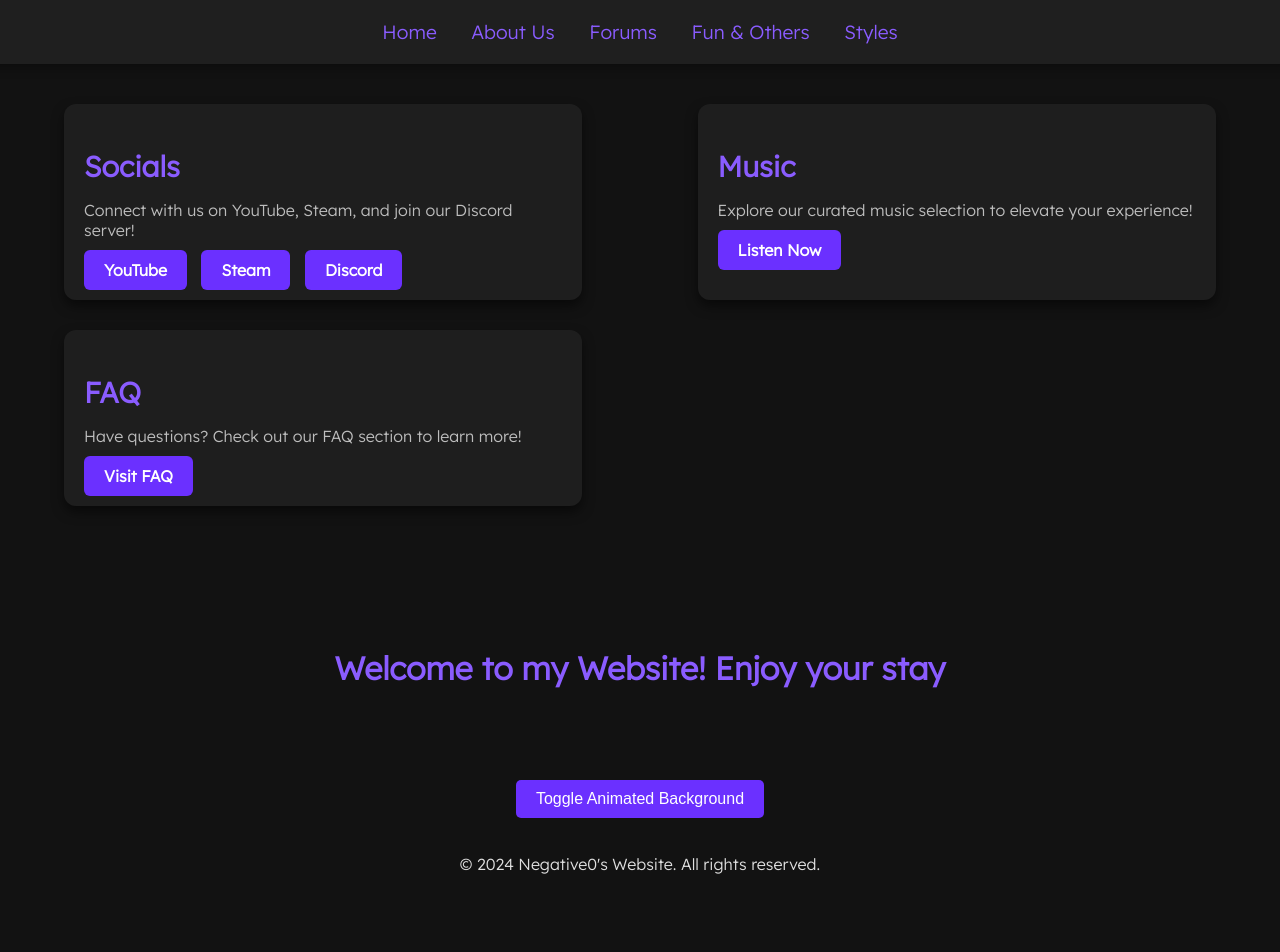
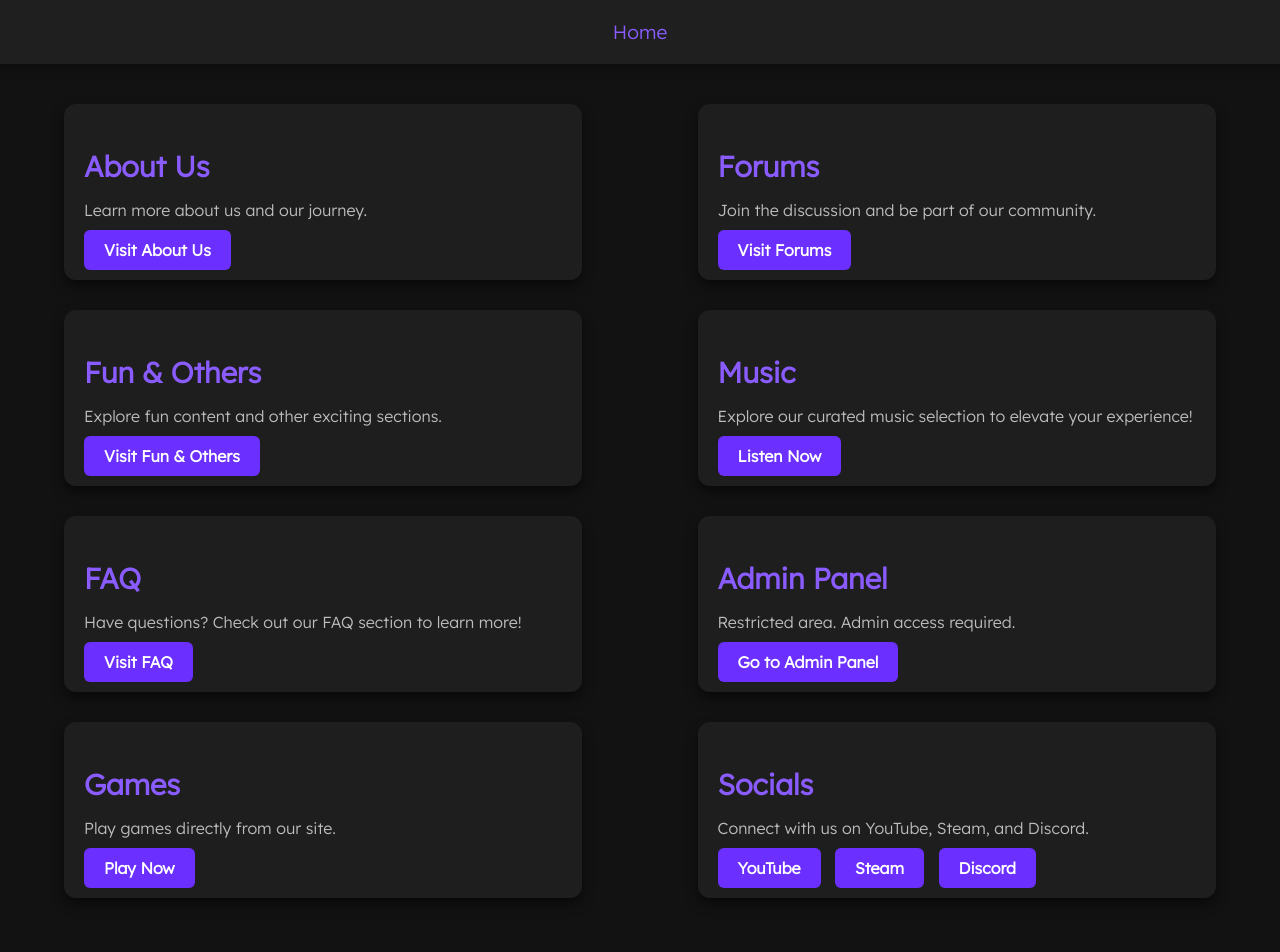
Before and after one commit to Negative0debuged0/Negative0debuged0.github.io, a plain HTML site: page vadimus.html in a window 1280 px wide. Shown: the top 952 px of the page. Before the commit the page ends 890 px from the top, so only its background shows below. Drawn offline with Linux system fonts and the light colour scheme; no server answers.

Commit message:
Update vadimus.html

```diff
--- a/vadimus.html
+++ b/vadimus.html
@@ -163,20 +163,30 @@
 
 <div class="navbar">
     <a href="">Home</a>
-    <a href="https://negative0debuged0.github.io/About">About Us</a>
-    <a href="https://negative0debuged0.github.io/Forums">Forums</a>
-    <a href="https://negative0debuged0.github.io/OtherStuff">Fun & Others</a>
-    <a href="#">Styles</a>
 </div>
 
 <main>
     <div class="card">
         <div class="card-content">
-            <h2>Socials</h2>
-            <p>Connect with us on YouTube, Steam, and join our Discord server!</p>
-            <a href="https://www.youtube.com/channel/UCTWn1tUqbSNLrCLyunHnlcA">YouTube</a>
-            <a href="https://steamcommunity.com/id/-Negative0_Debuged0/" style="margin-left: 10px;">Steam</a>
-            <a href="https://discord.gg/kQfVYQuJGt" style="margin-left: 10px;">Discord</a>
+            <h2>About Us</h2>
+            <p>Learn more about us and our journey.</p>
+            <a href="https://negative0debuged0.github.io/About">Visit About Us</a>
+        </div>
+    </div>
+
+    <div class="card">
+        <div class="card-content">
+            <h2>Forums</h2>
+            <p>Join the discussion and be part of our community.</p>
+            <a href="https://negative0debuged0.github.io/Forums">Visit Forums</a>
+        </div>
+    </div>
+
+    <div class="card">
+        <div class="card-content">
+            <h2>Fun & Others</h2>
+            <p>Explore fun content and other exciting sections.</p>
+            <a href="https://negative0debuged0.github.io/OtherStuff">Visit Fun & Others</a>
         </div>
     </div>
 
@@ -193,6 +203,32 @@
             <h2>FAQ</h2>
             <p>Have questions? Check out our FAQ section to learn more!</p>
             <a href="https://negative0debuged0.github.io/Faq">Visit FAQ</a>
+        </div>
+    </div>
+
+    <div class="card">
+        <div class="card-content">
+            <h2>Admin Panel</h2>
+            <p>Restricted area. Admin access required.</p>
+            <a href="https://negative0debuged0.github.io/Password">Go to Admin Panel</a>
+        </div>
+    </div>
+
+    <div class="card">
+        <div class="card-content">
+            <h2>Games</h2>
+            <p>Play games directly from our site.</p>
+            <a href="https://negative0debuged0.github.io/Games">Play Now</a>
+        </div>
+    </div>
+
+    <div class="card">
+        <div class="card-content">
+            <h2>Socials</h2>
+            <p>Connect with us on YouTube, Steam, and Discord.</p>
+            <a href="https://www.youtube.com/channel/UCTWn1tUqbSNLrCLyunHnlcA">YouTube</a>
+            <a href="https://steamcommunity.com/id/-Negative0_Debuged0/" style="margin-left: 10px;">Steam</a>
+            <a href="https://discord.gg/kQfVYQuJGt" style="margin-left: 10px;">Discord</a>
         </div>
     </div>
 </main>
```
